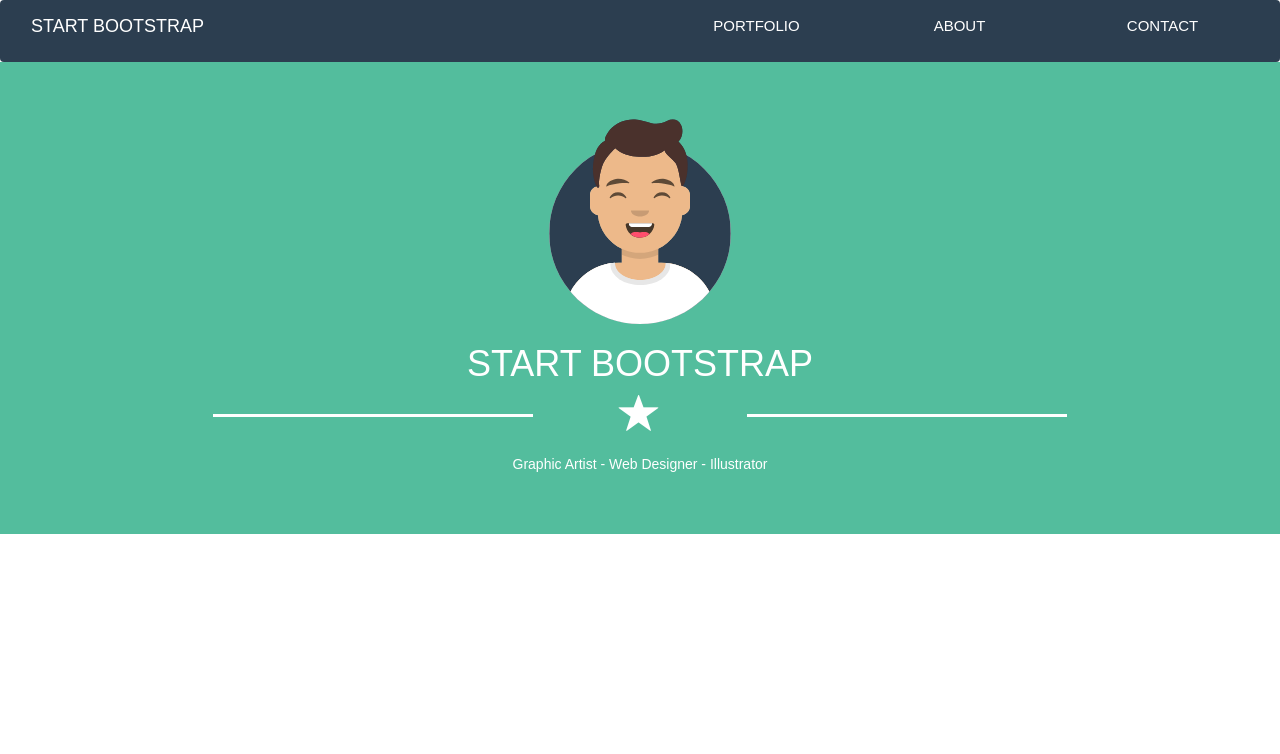
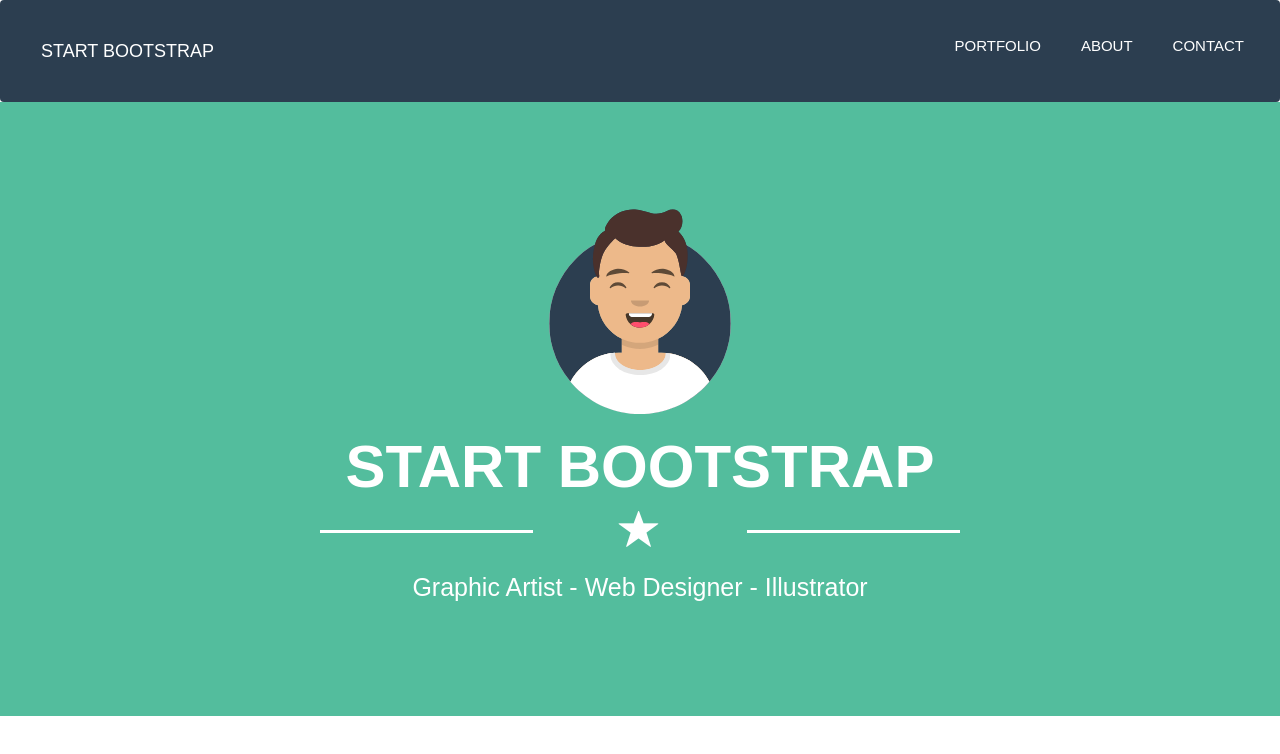
Before and after one commit to AleBaviera/html-css-bootstrap-freelancer, a plain HTML site: page index.html in a window 1280 px wide. Drawn offline with nearby package versions, Linux system fonts and the light colour scheme.

Commit message:
navbar rivista (ul e li senza col)

```diff
--- a/index.html
+++ b/index.html
@@ -4,7 +4,6 @@
     <meta charset="utf-8">
     <meta name="viewport" content="width=device-width, initial-scale=1">
     <link rel="stylesheet" href="https://cdnjs.cloudflare.com/ajax/libs/font-awesome/4.7.0/css/font-awesome.min.css">
-
     <link rel="stylesheet" href="https://stackpath.bootstrapcdn.com/bootstrap/3.4.1/css/bootstrap.min.css" integrity="sha384-HSMxcRTRxnN+Bdg0JdbxYKrThecOKuH5zCYotlSAcp1+c8xmyTe9GYg1l9a69psu" crossorigin="anonymous">
     <link rel="stylesheet" href="style.css">
     <title>Freelancer - Start Bootstrap</title>
@@ -15,13 +14,13 @@
       <header>
         <div class="row navbar bg-blue txt-white">
 
-          <div class="col-xs-4">
+          <div class="">
             <a class="navbar-brand bg-blue txt-white" href="#">Start Bootstrap</a>
           </div>
-        <ul class="row navbar-brand col-xs-6 col-xs-offset-2">
-         <li class="col-xs-4"><a class="txt-white" href=".portfolio">portfolio</a></li>
-         <li class="col-xs-4"><a class="txt-white" href=".about">about</a></li>
-         <li class="col-xs-4"><a class="txt-white" href=".contact">contact</a></li>
+        <ul class=" navbar-brand ">
+         <li ><a class="txt-white" href="portfolio">portfolio</a></li>
+         <li ><a class="txt-white" href="about">about</a></li>
+         <li ><a class="txt-white" href="contact">contact</a></li>
        </ul>
         </div>
       </header>
@@ -32,9 +31,9 @@
         <div class="col-xs-12">
           <h1>start bootstrap</h1>
           <div class="row">
-            <div class="col-xs-3 col-xs-offset-2 dividers"></div>
+            <div class="col-xs-2 col-xs-offset-3 dividers"></div>
             <span class="col-xs-2 glyphicon glyphicon-star" aria-hidden="true"></span>
-            <div class="col-xs-3  dividers"></div>
+            <div class="col-xs-2  dividers"></div>
           </div>
           <p class="txt-white">Graphic Artist - Web Designer - Illustrator</p>
         </div>
--- a/style.css
+++ b/style.css
@@ -12,6 +12,7 @@ body{
 
 .bg-blue{
   background-color: #2C3E50;
+  padding: 20px;
 
 }
 .txt-white{
@@ -19,23 +20,30 @@ body{
   text-transform: uppercase;
   text-align: center;
 }
+.navbar a:hover{
+  color:white;
+
+}
+.navbar ul{
+  float: right;
+
+}
 .navbar ul li {
   font-size: 15px;
   list-style: none;
+  float:left;
+  padding-left: 40px;
 }
 .navbar ul li a:hover{
-  text-decoration: none;
-  color: white;
+ color: #53BD9D;
+ text-decoration: none;
 
 }
 .chisiamo{
   background-color: #53BD9D;
-  padding: 50px 0;
+  padding: 100px 0;
 }
-/* .chisiamo span i{
-  width: 30px;
-  height: auto;
-} */
+
 
 .dividers{
   border-bottom: 3px solid white;
@@ -44,7 +52,13 @@ body{
 .glyphicon-star{
   font-size: 40px;
 }
+
+.chisiamo h1{
+  font-size: 60px;
+  font-weight: bold;
+}
 .chisiamo p{
+  font-size: 25px;
   text-transform: none;
   margin-top: 20px;
 }
```
